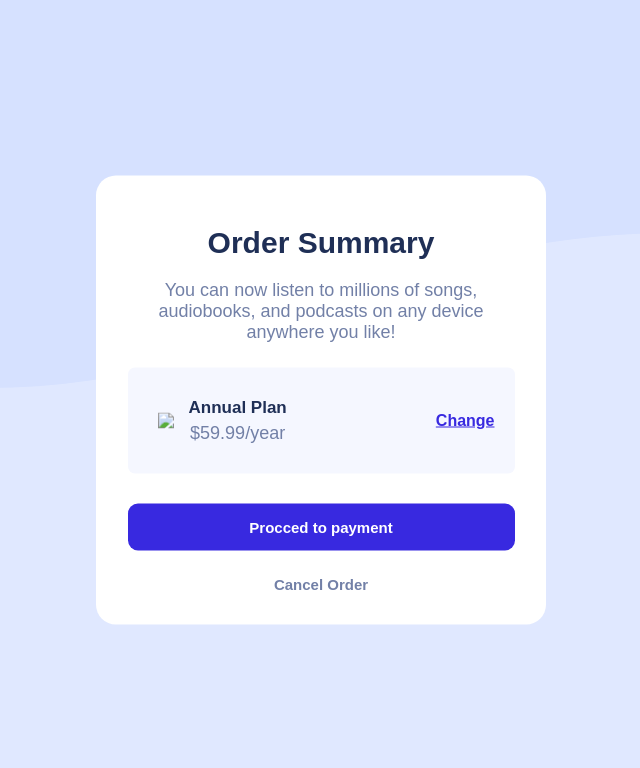
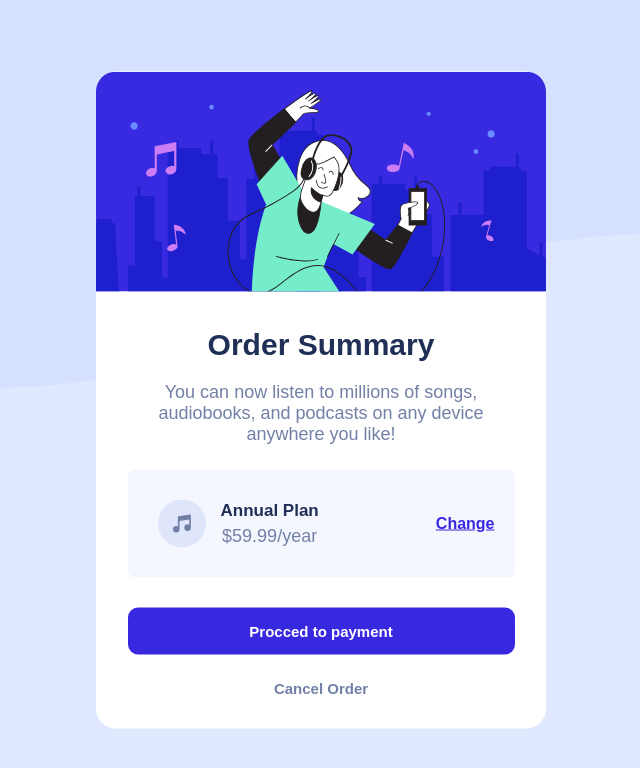
Before and after one commit to Sivakumarsahoo/order-card, a plain HTML site: page index.html in a window 1280 px wide. Shown: the whole page, without its empty margins (319-959 px from the left). Drawn offline with Linux system fonts and the light colour scheme; files whose address does not match are found by name.

Commit message:
Update index.html

```diff
--- a/index.html
+++ b/index.html
@@ -3,14 +3,14 @@
 <head>
   <meta charset="UTF-8">
   <meta name="viewport" content="width=device-width, initial-scale=1.0">
-  <link rel="icon" type="image/png" sizes="32x32" href="./images/favicon-32x32.png">
+  <link rel="icon" type="image/png" sizes="32x32" href="favicon-32x32.png">
   <link rel="stylesheet" href="style.css">
   <title>Frontend Mentor | Order summary card</title>
 </head>
 <body>
   <div class="container">
     <div class="hero">
-      <img src="images/illustration-hero.svg" alt="">
+      <img src="illustration-hero.svg" alt="">
     </div>
     <div class="test-content">
       <h2 class="title"> Order Summary</h2>
@@ -18,7 +18,7 @@
         device anywhere you like!</p>
       <div class="plan-box">
         <div class="left-box">
-          <img src="images/icon-music.svg">
+          <img src="icon-music.svg">
           <div>
             <h5>Annual Plan</h5>
             <p>$59.99/year</p>
```
